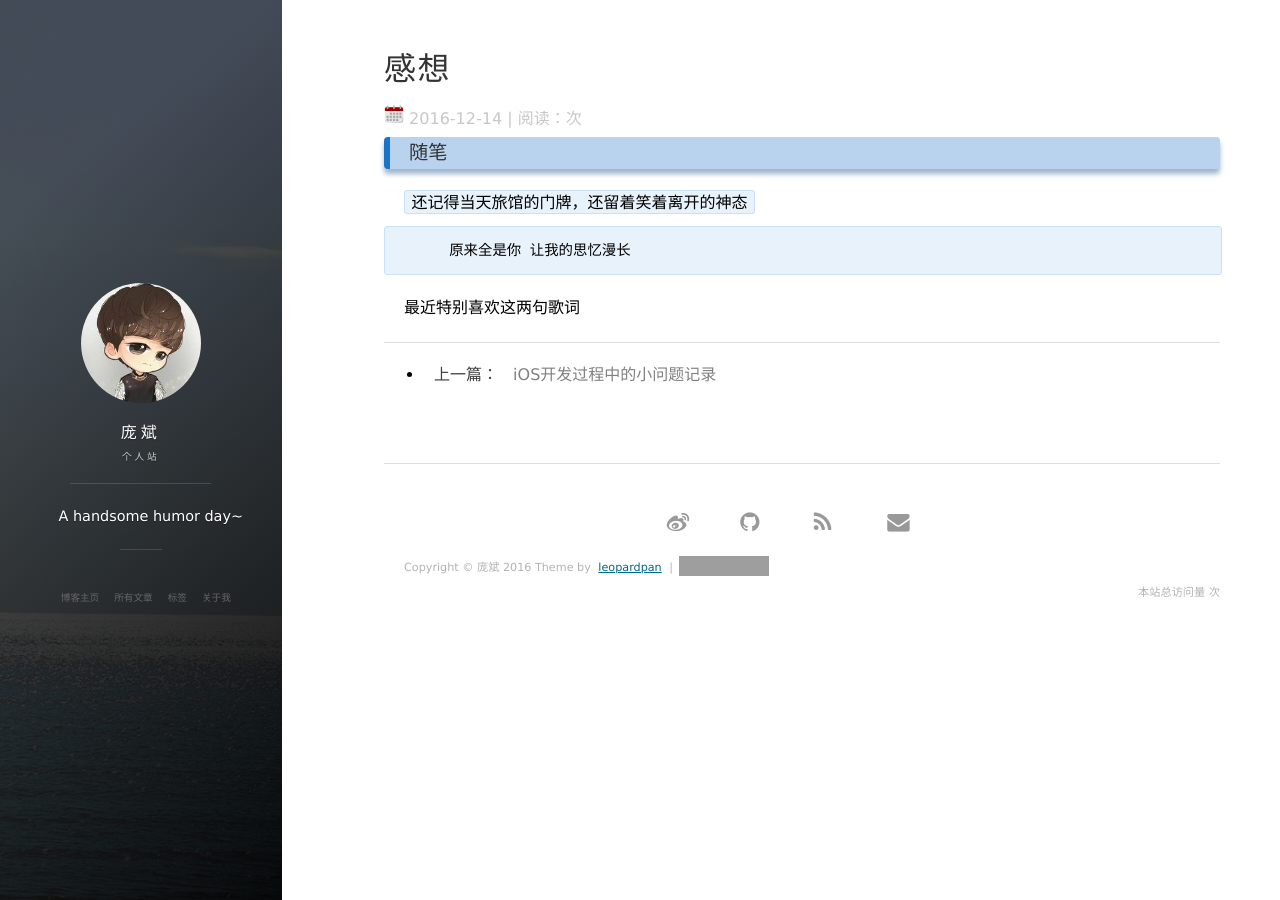
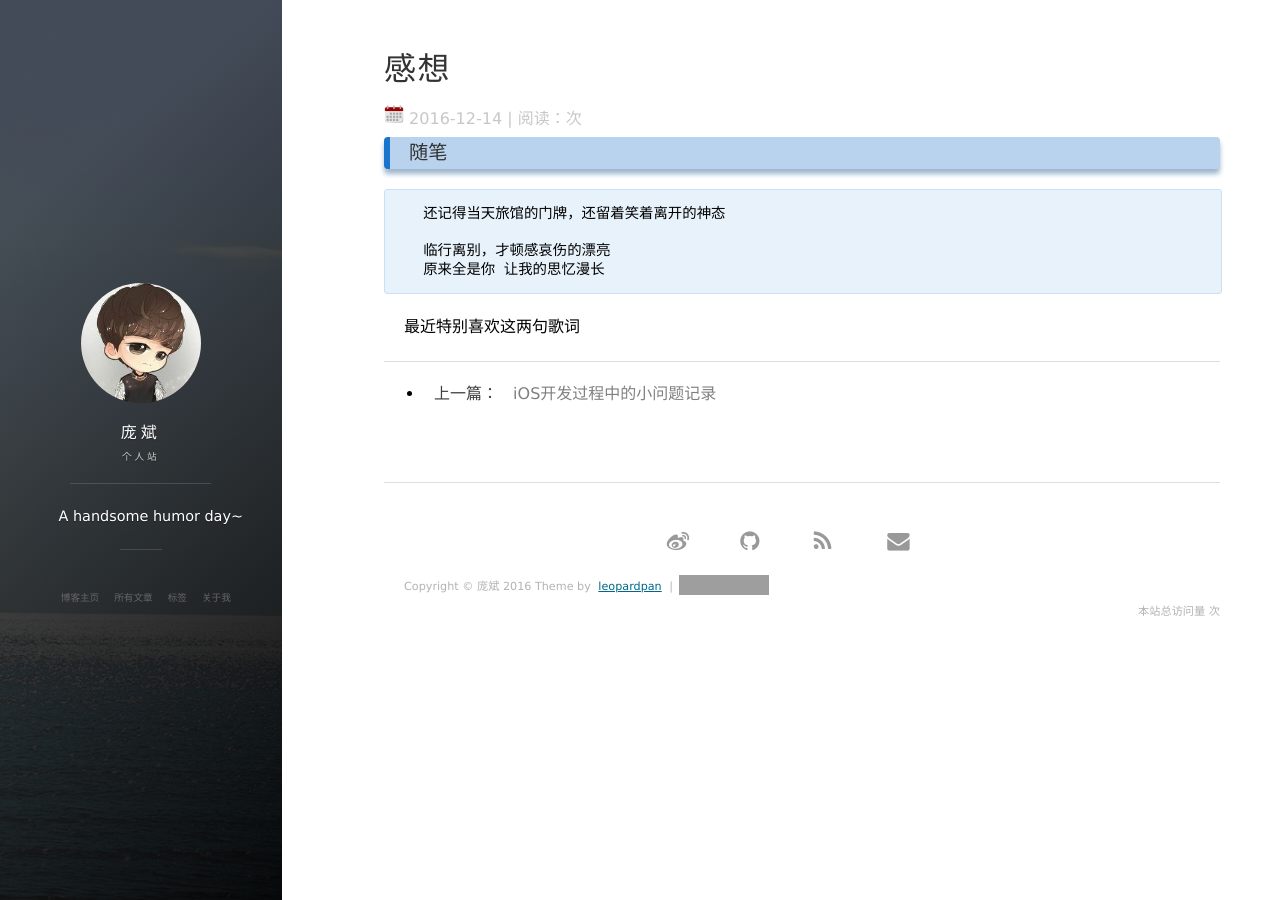
Before and after one commit to GOKUPANG/GOKUPANG.github.io, a Jekyll site: the page built from _posts/2016-12-12-myfeel.md, in a window 1280 px wide. Built offline with Jekyll 4.4.1, drawn with Linux system fonts in a browser that asks for light colours; nearby versions of some CDN libraries; comment, search, counter and statistics services are not loaded; grey boxes are pictures that could not be loaded.

Commit message:
修改歌词

````diff
--- a/_posts/2016-12-12-myfeel.md
+++ b/_posts/2016-12-12-myfeel.md
@@ -7,9 +7,10 @@ tag: iOS
 
 ### 随笔
 
-``` 还记得当天旅馆的门牌，还留着笑着离开的神态 ```
+```
+  还记得当天旅馆的门牌，还留着笑着离开的神态
 
-```  临行离别，才顿感哀伤的漂亮
-     原来全是你 让我的思忆漫长
+  临行离别，才顿感哀伤的漂亮
+  原来全是你 让我的思忆漫长
 ```
 <p>最近特别喜欢这两句歌词
````
